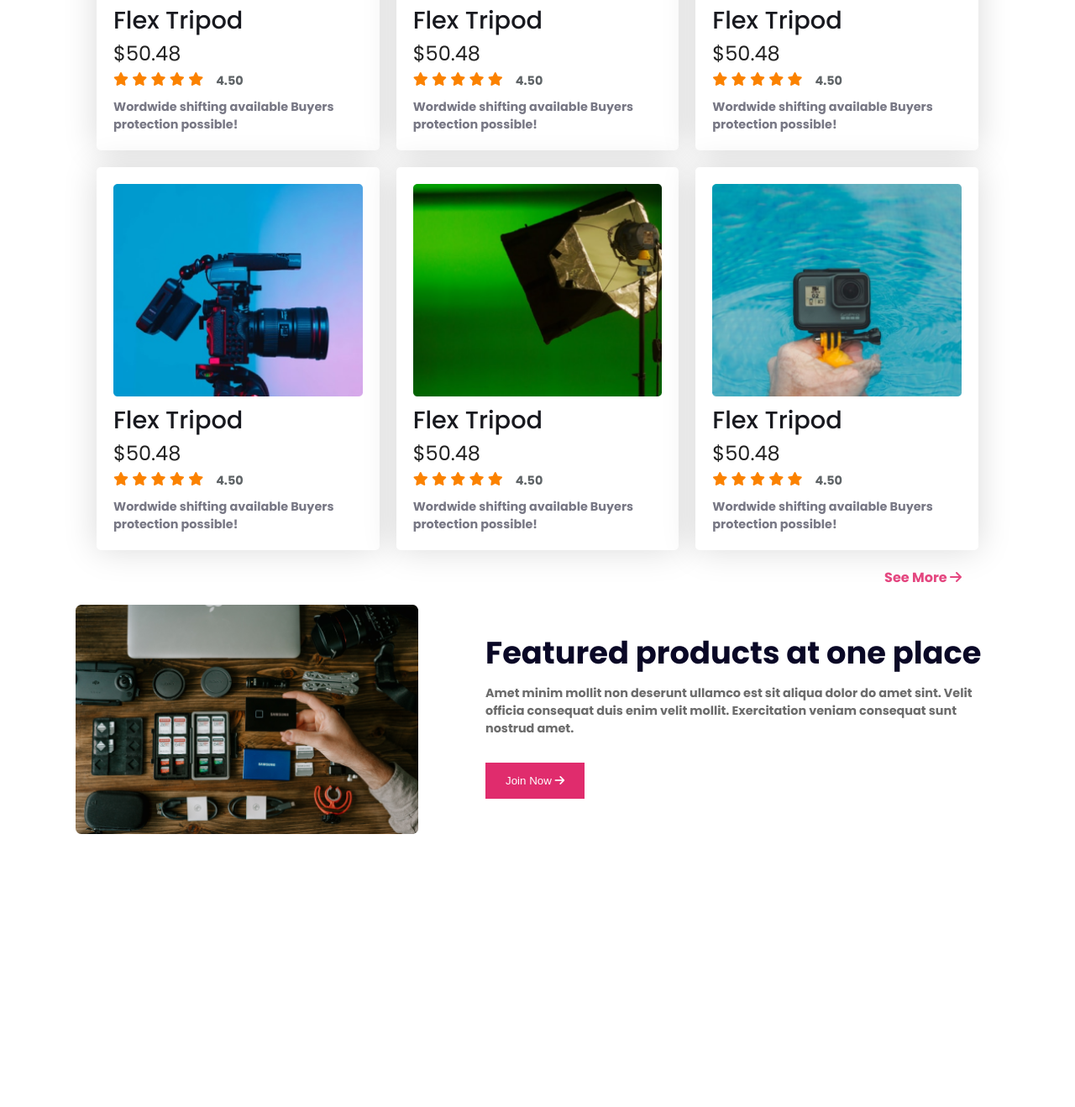
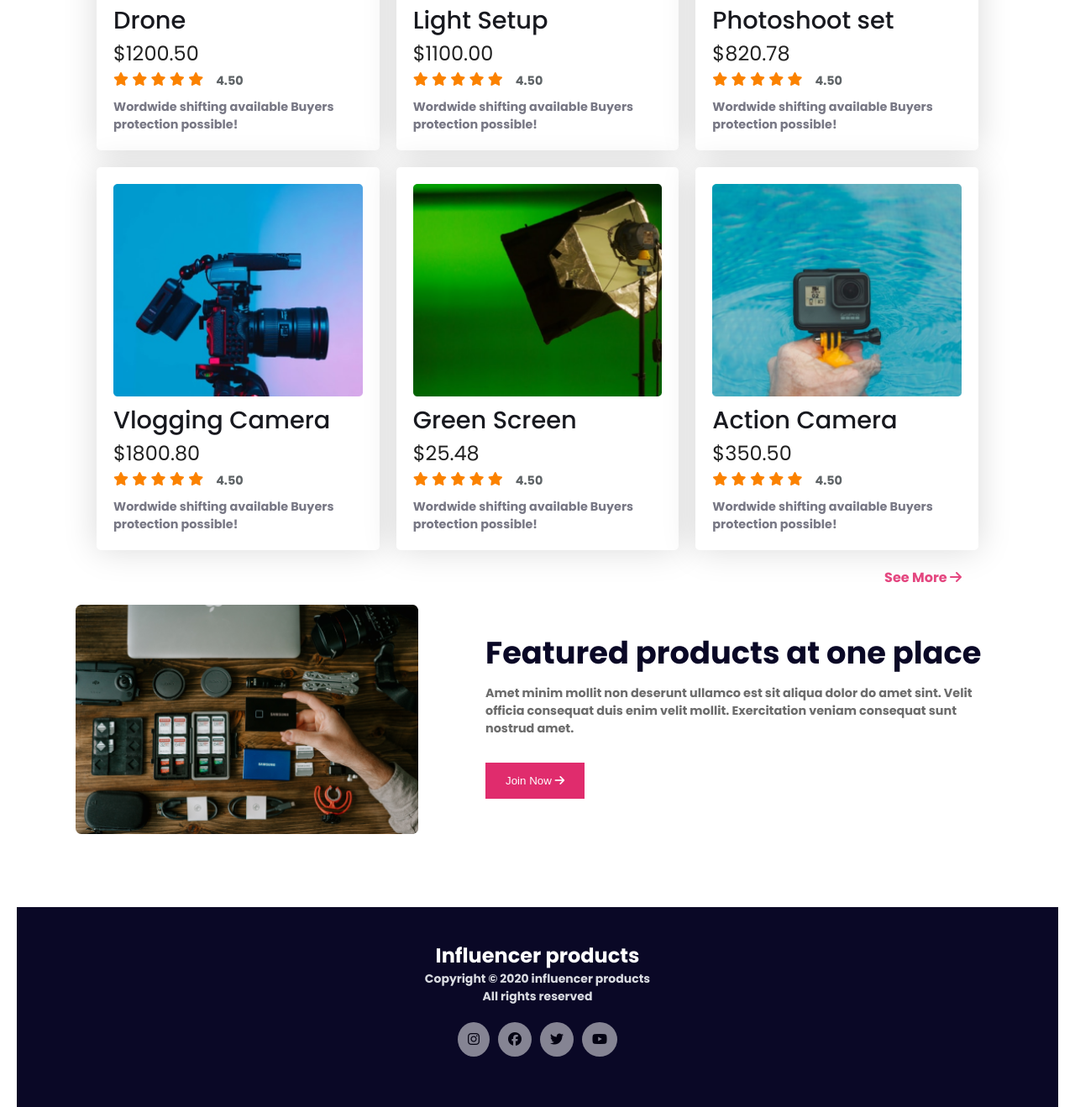
Before and after one commit to Khandaker-Sojol/Influencer_gear, a plain HTML site: page index.html in a window 1280 px wide. Shown: the part 1646-2964 px from the top of the page at 84% size. Before the commit the page ends 2646 px from the top, so only its background shows below. Drawn offline with Linux system fonts and the light colour scheme.

Commit message:
Footer done

```diff
--- a/Styles/styles.css
+++ b/Styles/styles.css
@@ -208,8 +208,43 @@ figure img {
   border-radius: 0;
 }
 
-/* Responsive Css */
-/* for Mobile */
+/* Footer */
+footer {
+  padding: 40px;
+  text-align: center;
+  background: rgb(10, 8, 38);
+  margin-top: 80px;
+}
+footer h1 {
+  color: rgb(255, 255, 255);
+  font-size: 1.5rem;
+  font-weight: 700;
+}
+footer h4 {
+  color: rgb(217, 219, 225);
+  font-size: 14px;
+  font-weight: 700;
+}
+.icon-container {
+  display: flex;
+  margin: 20px 0;
+  align-items: center;
+  justify-content: center;
+  gap: 10px;
+}
+.icon {
+  padding: 8px 12px;
+  border-radius: 50%;
+  background: rgb(255, 255, 255);
+  opacity: 0.5;
+}
+.icon i {
+  /* Default / White */
+  background-color: rgb(255, 255, 255);
+}
+
+
+/* Responsive Css ( for Mobile)*/
 @media screen and (max-width: 576px) {
     /* Header Css for Mobile*/
     header {
@@ -291,7 +326,7 @@ figure img {
 
 /* Responsive for Laptop */
 @media screen and (min-width: 576px) and (max-width: 768px) {
-  /* Header Css for Mobile*/
+    /* Header Css*/
     body {
         padding: 0 40px;
     }
@@ -310,7 +345,7 @@ figure img {
         margin-bottom: 10px;
     }
 
-  /* Banner Css for Mobile */
+    /* Banner Css */
 
     .banner {
         flex-direction: column;
--- a/index.html
+++ b/index.html
@@ -89,8 +89,8 @@
                 </div>
                 <div class="collection-card">
                     <img src="./images/mic.png" alt="">
-                    <h2>Flex Tripod</h2>
-                    <h3>$50.48</h3>
+                    <h2>microphone</h2>
+                    <h3>$150.48</h3>
                     <div class="rating-container">
                         <span id="star">
                             <i class="fa-solid fa-star"></i>
@@ -110,8 +110,8 @@
                 </div>
                 <div class="collection-card">
                     <img src="./images/airpod.png" alt="">
-                    <h2>Flex Tripod</h2>
-                    <h3>$50.48</h3>
+                    <h2>Airbuds</h2>
+                    <h3>$100.48</h3>
                     <div class="rating-container">
                         <span id="star">
                             <i class="fa-solid fa-star"></i>
@@ -131,8 +131,8 @@
                 </div>
                 <div class="collection-card">
                     <img src="./images/drone.png" alt="">
-                    <h2>Flex Tripod</h2>
-                    <h3>$50.48</h3>
+                    <h2>Drone</h2>
+                    <h3>$1200.50</h3>
                     <div class="rating-container">
                         <span id="star">
                             <i class="fa-solid fa-star"></i>
@@ -152,8 +152,8 @@
                 </div>
                 <div class="collection-card">
                     <img src="./images/lights.png" alt="">
-                    <h2>Flex Tripod</h2>
-                    <h3>$50.48</h3>
+                    <h2>Light Setup</h2>
+                    <h3>$1100.00</h3>
                     <div class="rating-container">
                         <span id="star">
                             <i class="fa-solid fa-star"></i>
@@ -173,8 +173,8 @@
                 </div>
                 <div class="collection-card">
                     <img src="./images/setup.png" alt="">
-                    <h2>Flex Tripod</h2>
-                    <h3>$50.48</h3>
+                    <h2>Photoshoot set</h2>
+                    <h3>$820.78</h3>
                     <div class="rating-container">
                         <span id="star">
                             <i class="fa-solid fa-star"></i>
@@ -194,8 +194,8 @@
                 </div>
                 <div class="collection-card">
                     <img src="./images/camera.png" alt="">
-                    <h2>Flex Tripod</h2>
-                    <h3>$50.48</h3>
+                    <h2>Vlogging Camera</h2>
+                    <h3>$1800.80</h3>
                     <div class="rating-container">
                         <span id="star">
                             <i class="fa-solid fa-star"></i>
@@ -215,8 +215,8 @@
                 </div>
                 <div class="collection-card">
                     <img src="./images/single-light.png" alt="">
-                    <h2>Flex Tripod</h2>
-                    <h3>$50.48</h3>
+                    <h2>Green Screen</h2>
+                    <h3>$25.48</h3>
                     <div class="rating-container">
                         <span id="star">
                             <i class="fa-solid fa-star"></i>
@@ -236,8 +236,8 @@
                 </div>
                 <div class="collection-card">
                     <img src="./images/action.png" alt="">
-                    <h2>Flex Tripod</h2>
-                    <h3>$50.48</h3>
+                    <h2>Action Camera</h2>
+                    <h3>$350.50</h3>
                     <div class="rating-container">
                         <span id="star">
                             <i class="fa-solid fa-star"></i>
@@ -277,7 +277,15 @@
 
     </main>
     <footer>
-
+        <h1>Influencer products</h1>
+        <h4>Copyright © 2020  influencer products</h4>
+        <h4>All rights reserved</h4>
+        <div class="icon-container">
+            <div class="icon"><i class="fa-brands fa-instagram"></i></div>
+            <div class="icon"><i class="fa-brands fa-facebook"></i></div>
+            <div class="icon"><i class="fa-brands fa-twitter"></i></div>
+            <div class="icon"><i class="fa-brands fa-youtube"></i></div>
+        </div>
     </footer>
 </body>
 
```
Lines whose indentation alone changed are shown as unchanged.
